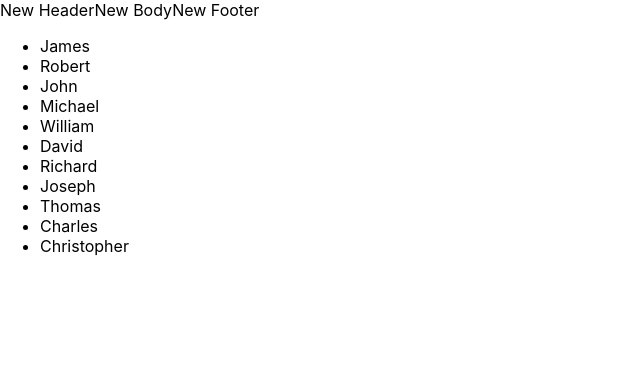
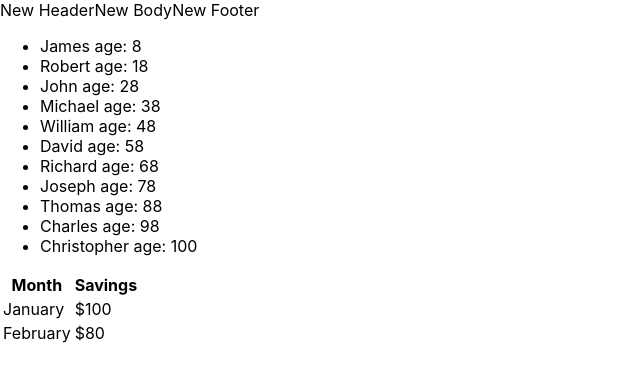
Before and after one commit to AnatolyNikol/microtasks, a React (Create React App) app: page / in a window 1280 px wide. Shown: the top 382 px of the page, without its empty margins (0-640 px from the left). Built offline with nearby package versions, Linux system fonts and the light colour scheme.

Commit message:
Add topCars array and table

```diff
--- a/src/microtaks 2/NewComponent.tsx
+++ b/src/microtaks 2/NewComponent.tsx
@@ -10,14 +10,39 @@ type StudentType = {
     age: number
 }
 
-export const NewComponent = (props:NewComponentType) => {
+export const NewComponent = (props: NewComponentType) => {
+    const topCars = [
+        {manufacturer: 'BMW', model: 'm5cs'},
+        {manufacturer: 'Mercedes', model: 'e63s'},
+        {manufacturer: 'Audi', model: 'rs6'}
+    ]
+
     return (
+        <>
             <ul>
                 {props.students.map((objectFromStudentArray, index) => {
                     return (
-                    <li key={objectFromStudentArray.id}>{objectFromStudentArray.name}</li>
+                        <li key={objectFromStudentArray.id}>
+                            <span>{objectFromStudentArray.name}</span>
+                            <span> age: {objectFromStudentArray.age}</span>
+                        </li>
                     )
                 })}
             </ul>
+            <table>
+                <tr>
+                    <th>Month</th>
+                    <th>Savings</th>
+                </tr>
+                <tr>
+                    <td>January</td>
+                    <td>$100</td>
+                </tr>
+                <tr>
+                    <td>February</td>
+                    <td>$80</td>
+                </tr>
+            </table>
+        </>
     )
 }
```
Lines whose indentation alone changed are shown as unchanged.
